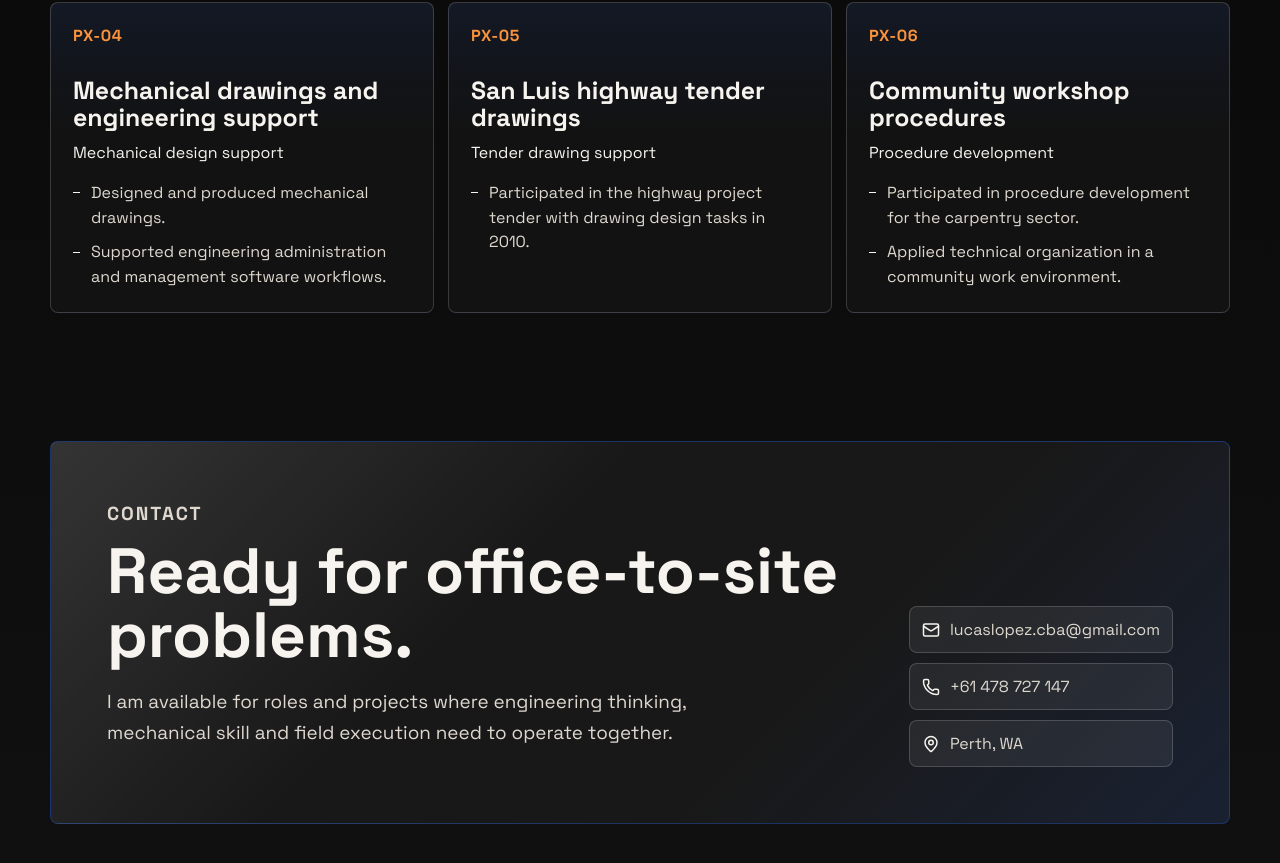
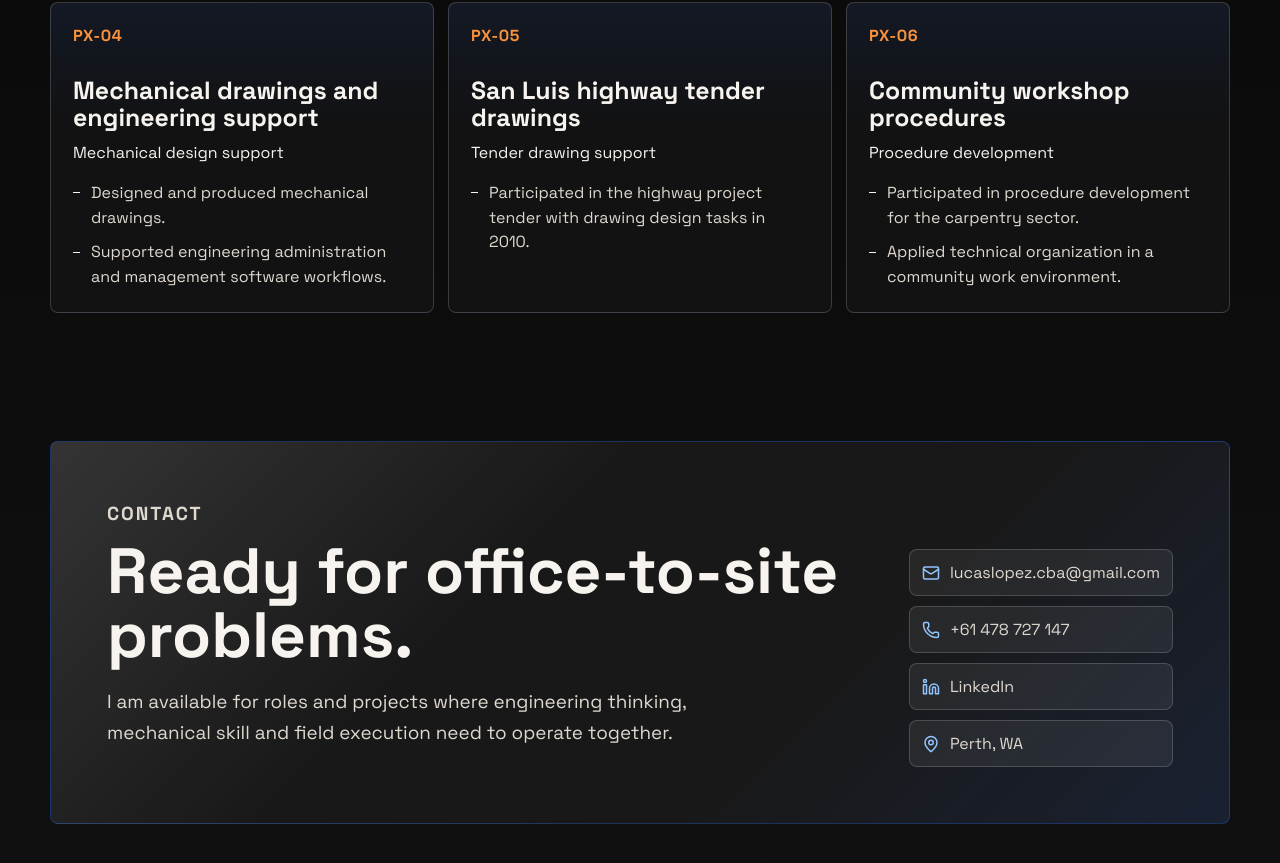
Before and after one commit to lucaslopez17/lucas_lopez_portfolio, a Next.js app: page / in a window 1280 px wide. Shown: the part 1915-2778 px from the top of the page. Built offline with nearby package versions, Linux system fonts and the light colour scheme.

Commit message:
Add LinkedIn link with blue icon accents to contact section; lock pinch-zoom inside chat panel

```diff
--- a/app/globals.css
+++ b/app/globals.css
@@ -2180,10 +2180,16 @@ html[data-theme="dark"] .software-meter {
   gap: 10px;
   color: var(--steel);
   border-radius: 8px;
+  transition: border-color 200ms var(--ease), background 200ms var(--ease);
+}
+
+.contact-actions a:hover {
+  border-color: var(--blue);
+  background: rgba(37, 99, 235, 0.1);
 }
 
 .contact-actions svg {
-  color: var(--cyan);
+  color: var(--blue);
   flex: 0 0 auto;
 }
 
@@ -3181,6 +3187,7 @@ html[data-theme="dark"] .software-meter {
   backdrop-filter: blur(16px);
   box-shadow: var(--shadow);
   overflow: hidden;
+  touch-action: pan-y;
 }
 
 .lucas-bot-header {
--- a/components/portfolio-experience.tsx
+++ b/components/portfolio-experience.tsx
@@ -7,6 +7,7 @@ import {
   ArrowLeft,
   ArrowRight,
   Languages,
+  Linkedin,
   Mail,
   MapPin,
   MessageCircle,
@@ -637,6 +638,10 @@ function ContactSection({ t }: { t: PortfolioCopy }) {
           <Phone size={18} />
           {t.sections.contact.phone}
         </a>
+        <a href="https://www.linkedin.com/in/lucas-f-lopez/" target="_blank" rel="noopener noreferrer">
+          <Linkedin size={18} />
+          LinkedIn
+        </a>
         <span>
           <MapPin size={18} />
           {t.sections.contact.location}
```
